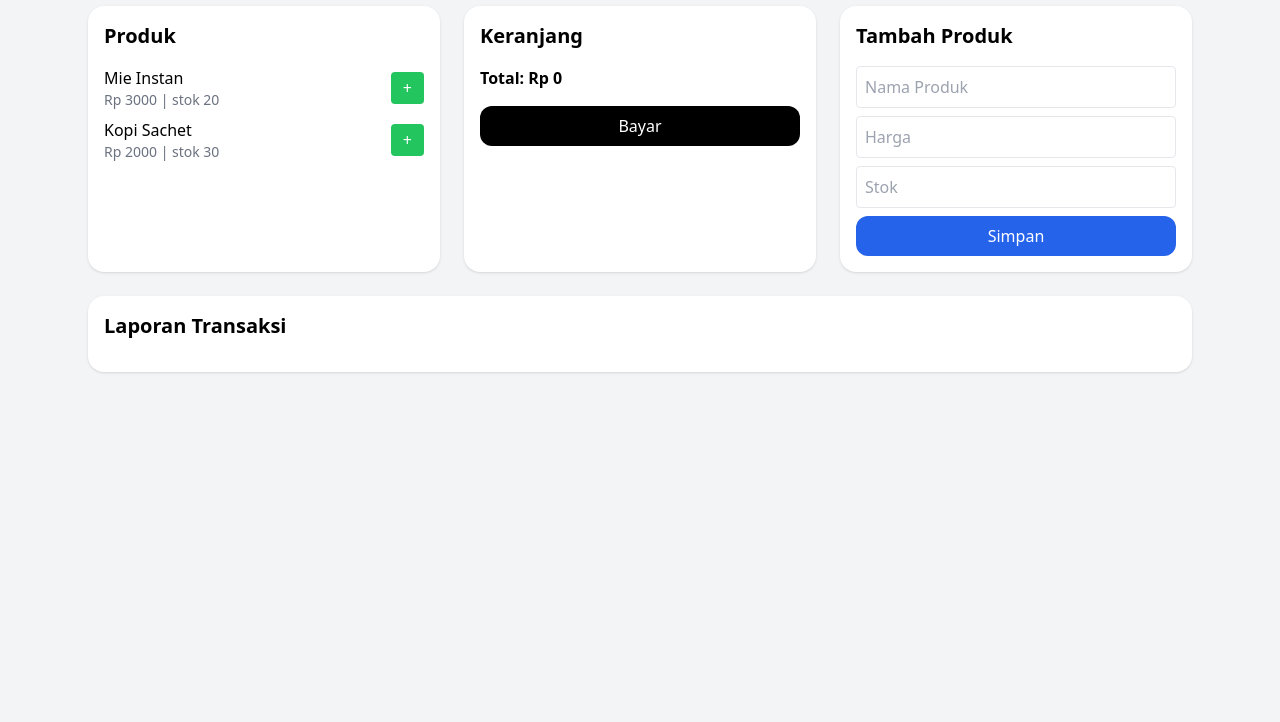
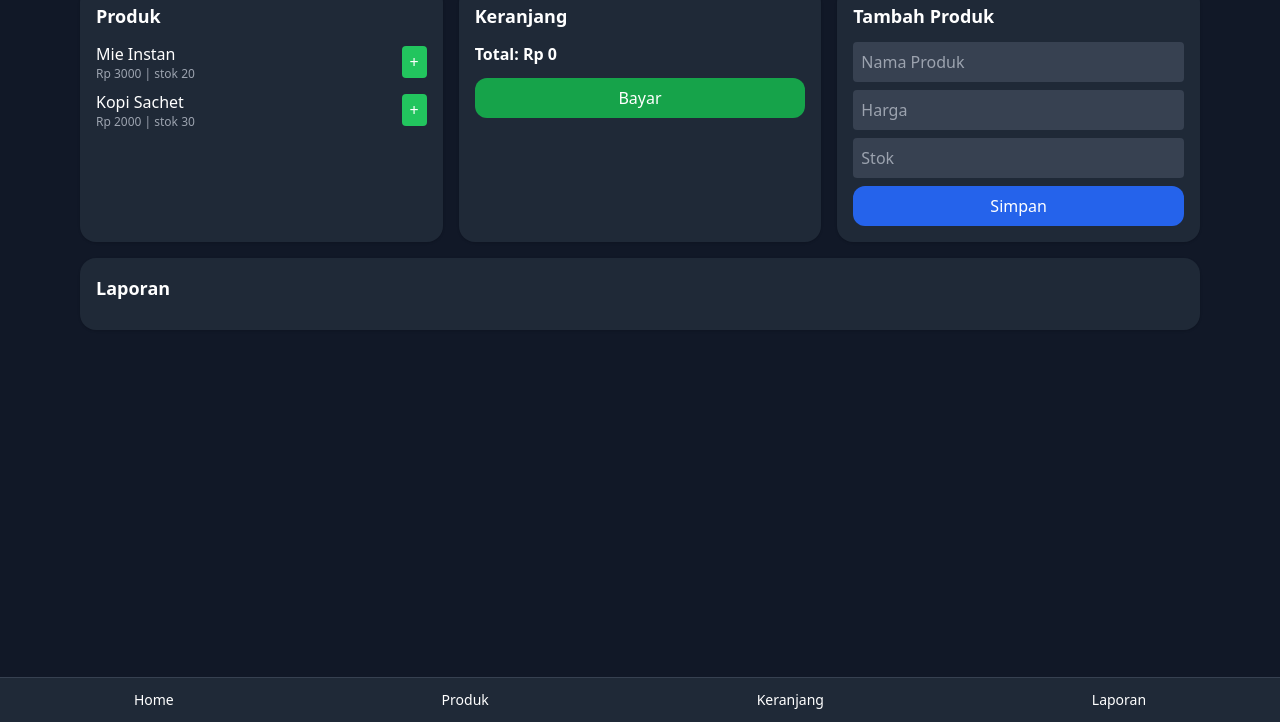
Before and after one commit to nagapersada/Warung-Ai, a plain HTML site: page index.html in a window 1280 px wide. Shown: the part 78-800 px from the top of the page. Drawn offline with nearby package versions, Linux system fonts and the light colour scheme.

Commit message:
Update index.html

```diff
--- a/index.html
+++ b/index.html
@@ -1,63 +1,47 @@
-<!DOCTYPE html>
-<html lang="id">
+<!DOCTYPE html><html lang="id">
 <head>
   <meta charset="UTF-8">
   <title>Warung Pintar AI</title>
   <meta name="viewport" content="width=device-width, initial-scale=1.0">
-
-  <!-- Tailwind CDN -->
   <script src="https://cdn.tailwindcss.com"></script>
-
-</head>
-
-<body class="bg-gray-100 font-sans">
-
-<div class="max-w-6xl mx-auto p-6">
-
-  <h1 class="text-3xl font-bold mb-6 text-center">Warung Pintar AI</h1>
-
-  <div class="grid md:grid-cols-3 gap-6">
-
-    <!-- Produk -->
-    <div class="bg-white p-4 rounded-2xl shadow">
-      <h2 class="text-xl font-semibold mb-4">Produk</h2>
+</head><body class="bg-gray-900 text-white font-sans"><div class="max-w-6xl mx-auto p-4 pb-24">  <h1 class="text-2xl font-bold mb-4 text-center">Warung Pintar AI</h1>  <div class="grid md:grid-cols-3 gap-4"><!-- Produk -->
+<div class="bg-gray-800 p-4 rounded-2xl shadow">
+  <h2 class="text-lg font-semibold mb-3">Produk</h2>
   <div id="produk"></div>
 </div>
 
 <!-- Keranjang -->
-    <div class="bg-white p-4 rounded-2xl shadow">
-      <h2 class="text-xl font-semibold mb-4">Keranjang</h2>
+<div class="bg-gray-800 p-4 rounded-2xl shadow">
+  <h2 class="text-lg font-semibold mb-3">Keranjang</h2>
   <div id="keranjang"></div>
-      <p id="total" class="font-bold mt-4">Total: Rp 0</p>
-      <button onclick="bayar()" class="mt-4 w-full bg-black text-white py-2 rounded-xl">
+  <p id="total" class="font-bold mt-3">Total: Rp 0</p>
+  <button onclick="bayar()" class="mt-3 w-full bg-green-600 py-2 rounded-xl">
     Bayar
   </button>
 </div>
 
 <!-- Tambah Produk -->
-    <div class="bg-white p-4 rounded-2xl shadow">
-      <h2 class="text-xl font-semibold mb-4">Tambah Produk</h2>
+<div class="bg-gray-800 p-4 rounded-2xl shadow">
+  <h2 class="text-lg font-semibold mb-3">Tambah Produk</h2>
 
-      <input id="nama" placeholder="Nama Produk" class="w-full mb-2 p-2 border rounded">
-      <input id="harga" placeholder="Harga" class="w-full mb-2 p-2 border rounded">
-      <input id="stok" placeholder="Stok" class="w-full mb-2 p-2 border rounded">
+  <input id="nama" placeholder="Nama Produk" class="w-full mb-2 p-2 rounded bg-gray-700 border-none">
+  <input id="harga" placeholder="Harga" class="w-full mb-2 p-2 rounded bg-gray-700 border-none">
+  <input id="stok" placeholder="Stok" class="w-full mb-2 p-2 rounded bg-gray-700 border-none">
 
-      <button onclick="tambahProduk()" class="w-full bg-blue-600 text-white py-2 rounded-xl">
+  <button onclick="tambahProduk()" class="w-full bg-blue-600 py-2 rounded-xl">
     Simpan
   </button>
 </div>
 
-  </div>
-
-  <!-- Laporan -->
-  <div class="bg-white p-4 rounded-2xl shadow mt-6">
-    <h2 class="text-xl font-semibold mb-4">Laporan Transaksi</h2>
+  </div>  <!-- Laporan -->  <div class="bg-gray-800 p-4 rounded-2xl shadow mt-4">
+    <h2 class="text-lg font-semibold mb-3">Laporan</h2>
     <div id="laporan"></div>
-  </div>
-
-</div>
-
-<script>
+  </div></div><!-- Bottom Navigation --><div class="fixed bottom-0 left-0 right-0 bg-gray-800 border-t border-gray-700 flex justify-around py-3">
+  <button onclick="scrollToTop()" class="text-sm">Home</button>
+  <button onclick="focusProduk()" class="text-sm">Produk</button>
+  <button onclick="focusKeranjang()" class="text-sm">Keranjang</button>
+  <button onclick="focusLaporan()" class="text-sm">Laporan</button>
+</div><script>
 let produk = [
   {nama:"Mie Instan", harga:3000, stok:20},
   {nama:"Kopi Sachet", harga:2000, stok:30}
@@ -74,9 +58,9 @@ function render() {
       <div class="flex justify-between items-center mb-2">
         <div>
           <p class="font-medium">${p.nama}</p>
-          <p class="text-sm text-gray-500">Rp ${p.harga} | stok ${p.stok}</p>
+          <p class="text-xs text-gray-400">Rp ${p.harga} | stok ${p.stok}</p>
         </div>
-        <button onclick="beli(${i})" class="bg-green-500 text-white px-3 py-1 rounded">
+        <button onclick="beli(${i})" class="bg-green-500 px-2 py-1 rounded">
           +
         </button>
       </div>
@@ -86,7 +70,7 @@ function render() {
 
   let kHTML = "";
   keranjang.forEach(k=>{
-    kHTML += `<p>${k.nama}</p>`;
+    kHTML += `<p class='text-sm'>${k.nama}</p>`;
   });
   document.getElementById("keranjang").innerHTML = kHTML;
 
@@ -94,7 +78,7 @@ function render() {
 
   let lHTML = "";
   laporan.forEach(l=>{
-    lHTML += `<p>${l}</p>`;
+    lHTML += `<p class='text-sm'>${l}</p>`;
   });
   document.getElementById("laporan").innerHTML = lHTML;
 }
@@ -135,8 +119,11 @@ function bayar(){
   render();
 }
 
+function scrollToTop(){ window.scrollTo({top:0, behavior:'smooth'}); }
+function focusProduk(){ document.getElementById('produk').scrollIntoView({behavior:'smooth'}); }
+function focusKeranjang(){ document.getElementById('keranjang').scrollIntoView({behavior:'smooth'}); }
+function focusLaporan(){ document.getElementById('laporan').scrollIntoView({behavior:'smooth'}); }
+
 render();
-</script>
-
-</body>
+</script></body>
     </html>
```
Lines whose indentation alone changed are shown as unchanged.
